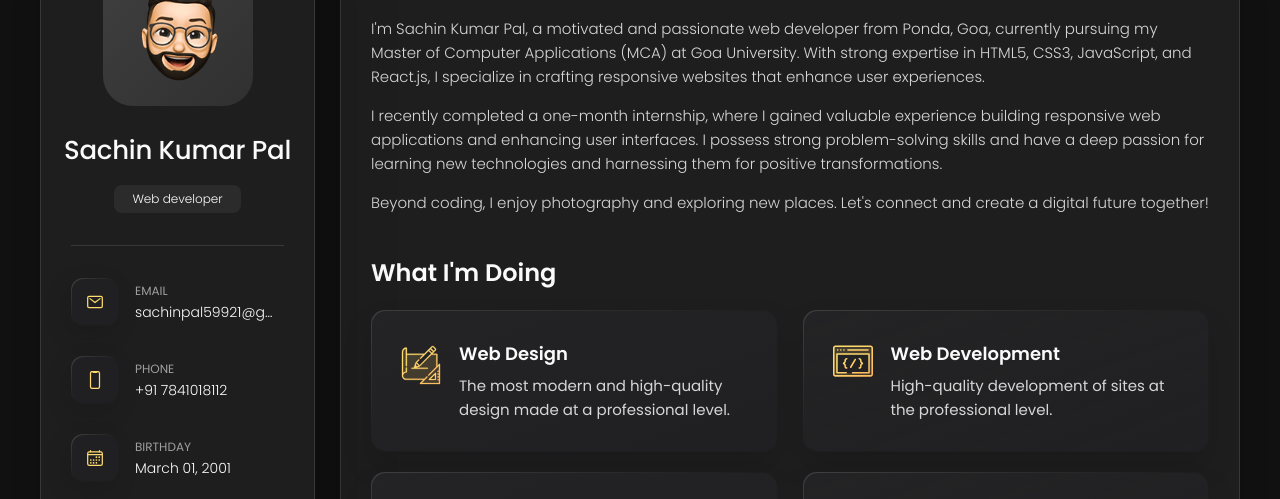
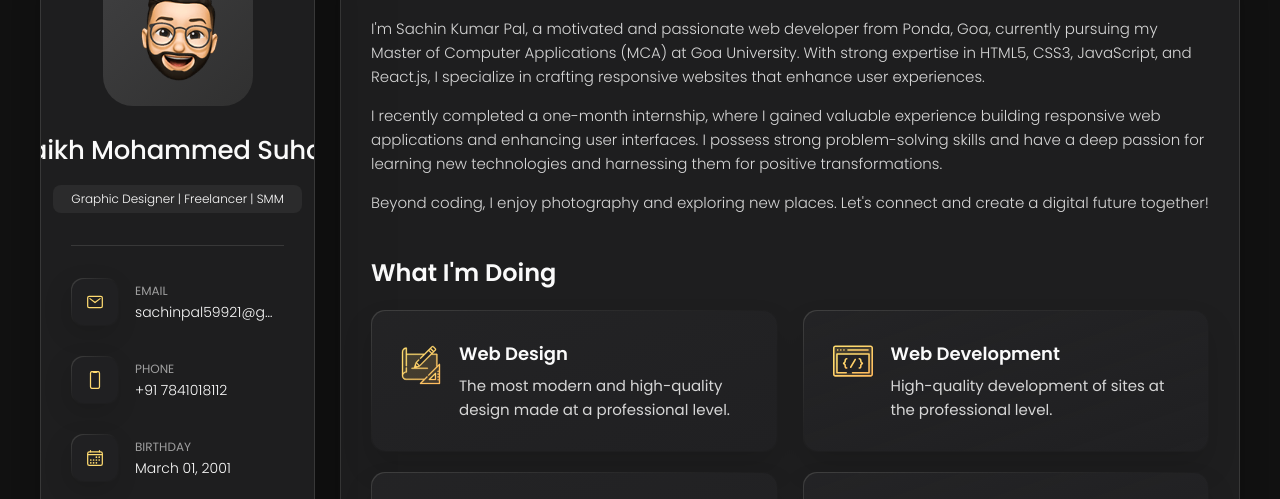
Before and after one commit to sachin59921/Suhaan-Portfolio, a plain HTML site: page index.html in a window 1280 px wide. Shown: the part 162-661 px from the top of the page. Drawn offline with nearby package versions, Linux system fonts and the light colour scheme.

Commit message:
Update personal information in index.html and remove README file

```diff
--- a/index.html
+++ b/index.html
@@ -52,9 +52,9 @@
           </figure>
 
           <div class="info-content">
-            <h1 class="name" title="Richard hanrick">Sachin Kumar Pal</h1>
+            <h1 class="name" title="Richard hanrick"> Shaikh Mohammed Suhaan </h1>
 
-            <p class="title">Web developer</p>
+            <p class="title">Graphic Designer | Freelancer | SMM</p>
           </div>
 
           <button class="info_more-btn" data-sidebar-btn>
```
Also changed, not shown: 1 other file.
